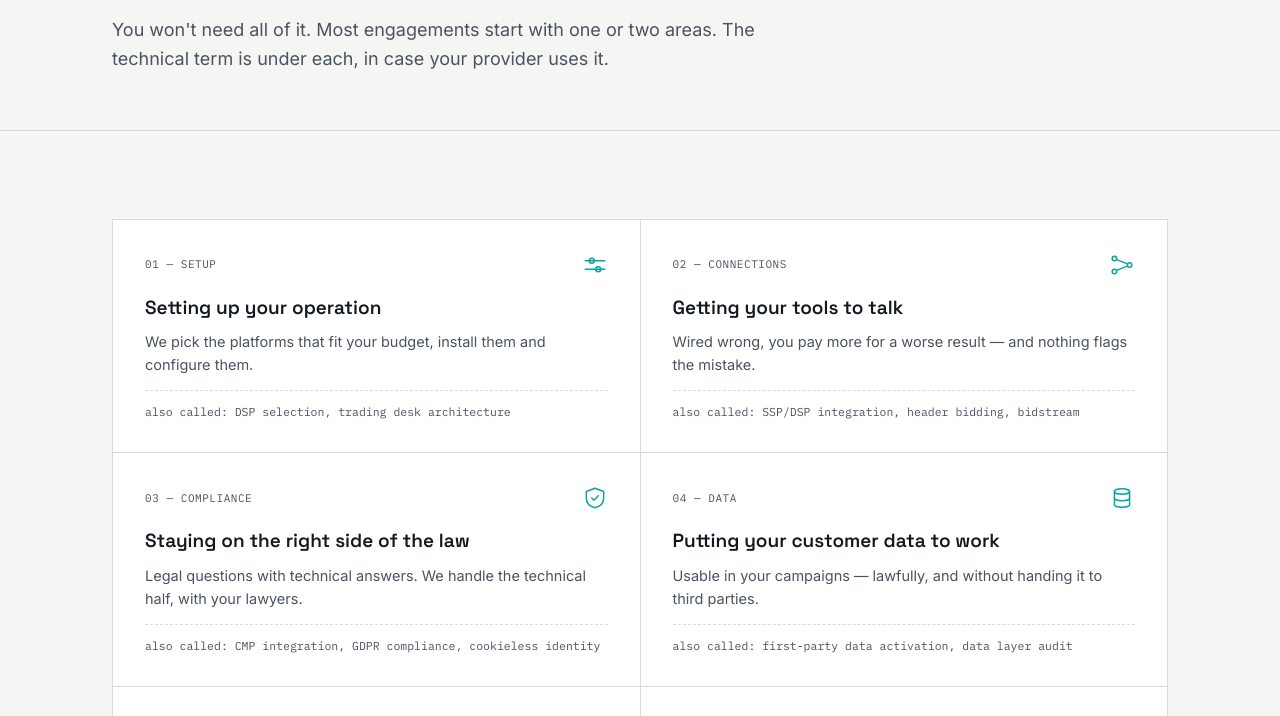
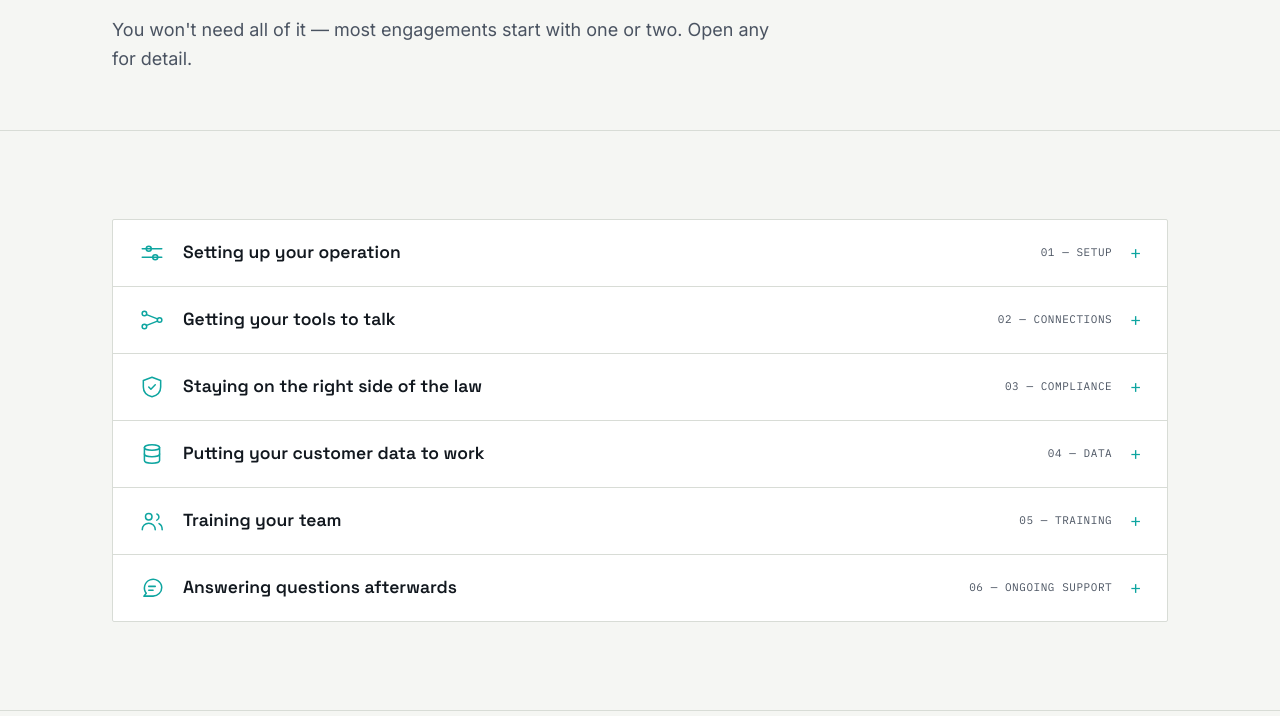
Before and after one commit to brandonling27/passerelle, a plain HTML site: page services.html in a window 1280 px wide. Shown: the part 231-947 px from the top of the page. Drawn offline with Linux system fonts and the light colour scheme.

Commit message:
Turn the services list into drawers
The page still read as six paragraphs. Each service is now a collapsed
row — icon, title, stage number — that opens onto its description and
the "also called" line. Collapsed, the page is 129 words and six
scannable rows; the detail is one click away rather than gone.

Uses <details>/<summary>, the same mechanism as the FAQ on the approach
page, so it works without JavaScript and is keyboard-accessible for
free. The stage number is decorative and drops out below 620px.

Co-Authored-By: Claude Opus 5 (1M context) <noreply@anthropic.com>

```diff
--- a/assets/i18n.js
+++ b/assets/i18n.js
@@ -98,7 +98,7 @@
 
     /* ---------- services ---------- */
     "svc.h1": "Comment nous intervenons",
-    "svc.lede": "Vous n'aurez pas besoin de tout. La plupart des missions commencent par un ou deux volets. Le terme technique figure dessous, au cas où votre prestataire l'emploie.",
+    "svc.lede": "Vous n'aurez pas besoin de tout — la plupart des missions commencent par un ou deux volets. Ouvrez pour le détail.",
     "svc.t1": "01 — mise en place",
     "svc.h3a": "Monter votre dispositif",
     "svc.p1": "Nous choisissons les plateformes adaptées à votre budget, nous les installons et les paramétrons.",
--- a/assets/styles.css
+++ b/assets/styles.css
@@ -233,6 +233,42 @@ h3{ line-height:1.28; }
 }
 @media (max-width:720px){ .services{ grid-template-columns: 1fr; } }
 
+/* ---------- DRAWERS (services) ----------
+   Collapsed, the page is a six-line list you can scan; the detail and the
+   technical term are one click away. Same mechanism as the FAQ. */
+.drawers{ border:1px solid var(--line); background:var(--bg-panel); border-radius:var(--radius); }
+.drawer{ border-bottom:1px solid var(--line); }
+.drawer:last-child{ border-bottom:none; }
+.drawer > summary{
+  cursor:pointer; list-style:none; padding:20px 26px;
+  display:flex; align-items:center; gap:18px;
+}
+.drawer > summary::-webkit-details-marker{ display:none; }
+.drawer > summary::after{
+  content:'+'; font-family:'IBM Plex Mono'; color:var(--trace); font-size:18px; flex:none; line-height:1;
+}
+.drawer[open] > summary::after{ content:'–'; }
+.drawer > summary:hover .t{ color:var(--blue-bright); }
+.drawer .ico{ flex:none; }
+.drawer .t{ font-family:'Space Grotesk'; font-weight:600; font-size:17.5px; flex:1; line-height:1.3; }
+.drawer .tag{
+  font-family:'IBM Plex Mono'; font-size:11px; text-transform:uppercase; letter-spacing:0.05em;
+  color:var(--ink-soft); flex:none;
+}
+.drawer[open] .tag{ color:var(--trace); }
+.drawer .d{ padding:0 26px 24px 70px; }
+.drawer .d p{ font-size:15px; color:var(--ink-soft); max-width:68ch; }
+.drawer .jargon{
+  margin-top:14px; padding-top:12px; border-top:1px dashed var(--line);
+  font-family:'IBM Plex Mono'; font-size:11.5px; color:var(--ink-soft); line-height:1.5;
+}
+@media (max-width:620px){
+  .drawer > summary{ padding:18px 20px; gap:14px; }
+  .drawer .tag{ display:none; }          /* the numbering is decorative */
+  .drawer .t{ font-size:16px; }
+  .drawer .d{ padding:0 20px 20px 54px; }
+}
+
 /* ---------- STEPS (timeline) ----------
    A rule runs behind the row with a node on each step, so the four stages read
    as one sequence ending in handover rather than four separate boxes. */
--- a/services.html
+++ b/services.html
@@ -36,91 +36,103 @@
     <div class="wrap">
       <div class="crumb"><a href="index.html" data-i18n="nav.home">Home</a> <span aria-hidden="true">/</span> <span data-i18n="nav.services">What we do</span></div>
       <h1 data-i18n="svc.h1">How we help</h1>
-      <p class="lede" data-i18n="svc.lede">You won't need all of it. Most engagements start with one or two areas. The technical term is under each, in case your provider uses it.</p>
+      <p class="lede" data-i18n="svc.lede">You won't need all of it — most engagements start with one or two. Open any for detail.</p>
     </div>
   </section>
 
   <section>
     <div class="wrap">
-      <div class="services">
-        <div class="svc">
-          <div class="svc-top">
-            <div class="tag" data-i18n="svc.t1">01 — setup</div>
+      <div class="drawers">
+        <details class="drawer">
+          <summary>
             <svg class="ico" viewBox="0 0 24 24" aria-hidden="true">
               <line x1="3" y1="8" x2="21" y2="8"/><line x1="3" y1="16" x2="21" y2="16"/>
               <circle cx="9" cy="8" r="2.3"/><circle cx="15" cy="16" r="2.3"/>
             </svg>
-          </div>
-          <h3 data-i18n="svc.h3a">Setting up your operation</h3>
+            <span class="t" data-i18n="svc.h3a">Setting up your operation</span>
+            <span class="tag" data-i18n="svc.t1">01 — setup</span>
+          </summary>
+          <div class="d">
             <p data-i18n="svc.p1">We pick the platforms that fit your budget, install them and configure them.</p>
             <div class="jargon" data-i18n="svc.j1">also called: DSP selection, trading desk architecture</div>
           </div>
+        </details>
 
-        <div class="svc">
-          <div class="svc-top">
-            <div class="tag" data-i18n="svc.t2">02 — connections</div>
+        <details class="drawer">
+          <summary>
             <svg class="ico" viewBox="0 0 24 24" aria-hidden="true">
               <circle cx="5" cy="6" r="2.1"/><circle cx="5" cy="18" r="2.1"/><circle cx="19" cy="12" r="2.1"/>
               <line x1="7" y1="7" x2="17" y2="11"/><line x1="7" y1="17" x2="17" y2="13"/>
             </svg>
-          </div>
-          <h3 data-i18n="svc.h3b">Getting your tools to talk</h3>
+            <span class="t" data-i18n="svc.h3b">Getting your tools to talk</span>
+            <span class="tag" data-i18n="svc.t2">02 — connections</span>
+          </summary>
+          <div class="d">
             <p data-i18n="svc.p2">Wired wrong, you pay more for a worse result — and nothing flags the mistake.</p>
             <div class="jargon" data-i18n="svc.j2">also called: SSP/DSP integration, header bidding, bidstream</div>
           </div>
+        </details>
 
-        <div class="svc">
-          <div class="svc-top">
-            <div class="tag" data-i18n="svc.t3">03 — compliance</div>
+        <details class="drawer">
+          <summary>
             <svg class="ico" viewBox="0 0 24 24" aria-hidden="true">
               <path d="M12 3 20 6v6c0 4.4-3.2 7.8-8 9-4.8-1.2-8-4.6-8-9V6l8-3z"/><path d="M9 12l2 2 4-4"/>
             </svg>
-          </div>
-          <h3 data-i18n="svc.h3c">Staying on the right side of the law</h3>
+            <span class="t" data-i18n="svc.h3c">Staying on the right side of the law</span>
+            <span class="tag" data-i18n="svc.t3">03 — compliance</span>
+          </summary>
+          <div class="d">
             <p data-i18n="svc.p3">Legal questions with technical answers. We handle the technical half, with your lawyers.</p>
             <div class="jargon" data-i18n="svc.j3">also called: CMP integration, GDPR compliance, cookieless identity</div>
           </div>
+        </details>
 
-        <div class="svc">
-          <div class="svc-top">
-            <div class="tag" data-i18n="svc.t4">04 — data</div>
+        <details class="drawer">
+          <summary>
             <svg class="ico" viewBox="0 0 24 24" aria-hidden="true">
               <ellipse cx="12" cy="6" rx="7" ry="2.6"/>
               <path d="M5 6v12c0 1.4 3.1 2.6 7 2.6s7-1.2 7-2.6V6"/>
               <path d="M5 12c0 1.4 3.1 2.6 7 2.6s7-1.2 7-2.6"/>
             </svg>
-          </div>
-          <h3 data-i18n="svc.h3d">Putting your customer data to work</h3>
+            <span class="t" data-i18n="svc.h3d">Putting your customer data to work</span>
+            <span class="tag" data-i18n="svc.t4">04 — data</span>
+          </summary>
+          <div class="d">
             <p data-i18n="svc.p4">Usable in your campaigns — lawfully, and without handing it to third parties.</p>
             <div class="jargon" data-i18n="svc.j4">also called: first-party data activation, data layer audit</div>
           </div>
+        </details>
 
-        <div class="svc">
-          <div class="svc-top">
-            <div class="tag" data-i18n="svc.t5">05 — training</div>
+        <details class="drawer">
+          <summary>
             <svg class="ico" viewBox="0 0 24 24" aria-hidden="true">
               <circle cx="9" cy="8" r="3"/>
               <path d="M3 20c0-3.3 2.7-6 6-6s6 2.7 6 6"/>
               <path d="M16.5 5.6a3 3 0 0 1 0 5.6"/><path d="M18.5 14.4c1.7.9 2.9 2.7 2.9 5.6"/>
             </svg>
-          </div>
-          <h3 data-i18n="svc.h3e">Training your team</h3>
+            <span class="t" data-i18n="svc.h3e">Training your team</span>
+            <span class="tag" data-i18n="svc.t5">05 — training</span>
+          </summary>
+          <div class="d">
             <p data-i18n="svc.p5">So they run it without us. This is the part that lets an engagement end.</p>
             <div class="jargon" data-i18n="svc.j5">also called: upskilling, knowledge transfer</div>
           </div>
+        </details>
 
-        <div class="svc">
-          <div class="svc-top">
-            <div class="tag" data-i18n="svc.t6">06 — ongoing support</div>
+        <details class="drawer">
+          <summary>
             <svg class="ico" viewBox="0 0 24 24" aria-hidden="true">
               <path d="M21 11.5a8 8 0 0 1-8 8H4.5l2.2-2.6A8 8 0 1 1 21 11.5z"/>
               <line x1="9" y1="10.5" x2="15" y2="10.5"/><line x1="9" y1="14" x2="13" y2="14"/>
             </svg>
-          </div>
-          <h3 data-i18n="svc.h3f">Answering questions afterwards</h3>
+            <span class="t" data-i18n="svc.h3f">Answering questions afterwards</span>
+            <span class="tag" data-i18n="svc.t6">06 — ongoing support</span>
+          </summary>
+          <div class="d">
             <p data-i18n="svc.p6">Should we buy this tool? Is this number normal? We stay reachable.</p>
             <div class="jargon" data-i18n="svc.j6">also called: technical advisory, build-vs-buy guidance</div>
           </div>
+        </details>
       </div>
     </div>
   </section>
```
Lines whose indentation alone changed are shown as unchanged.
